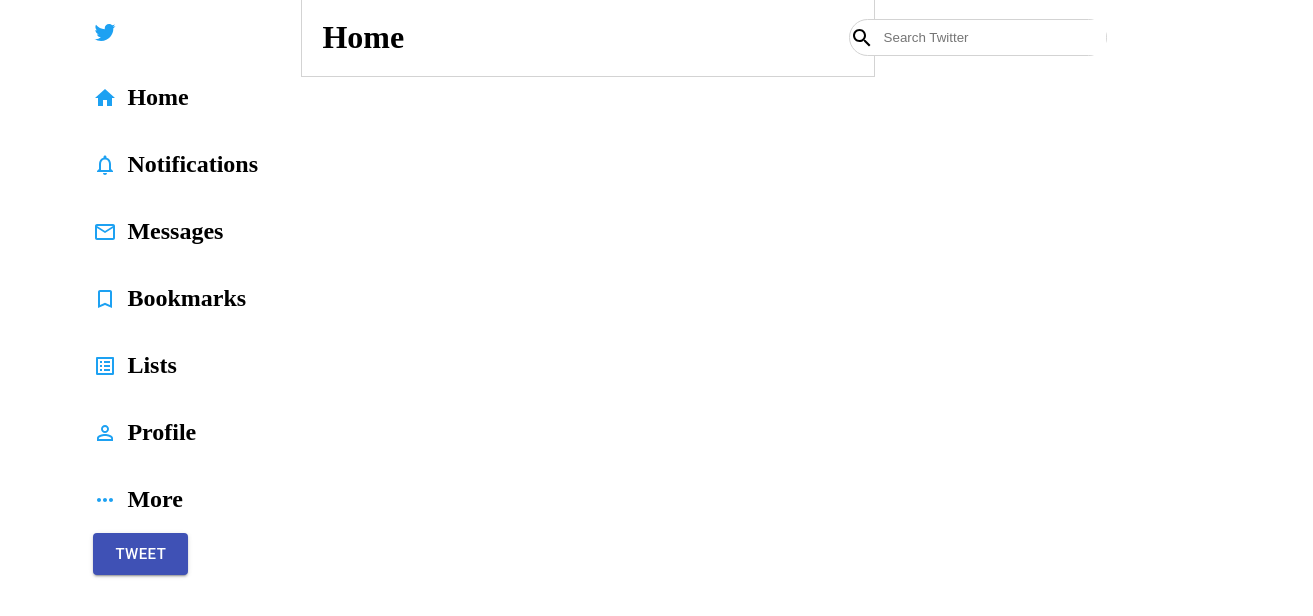
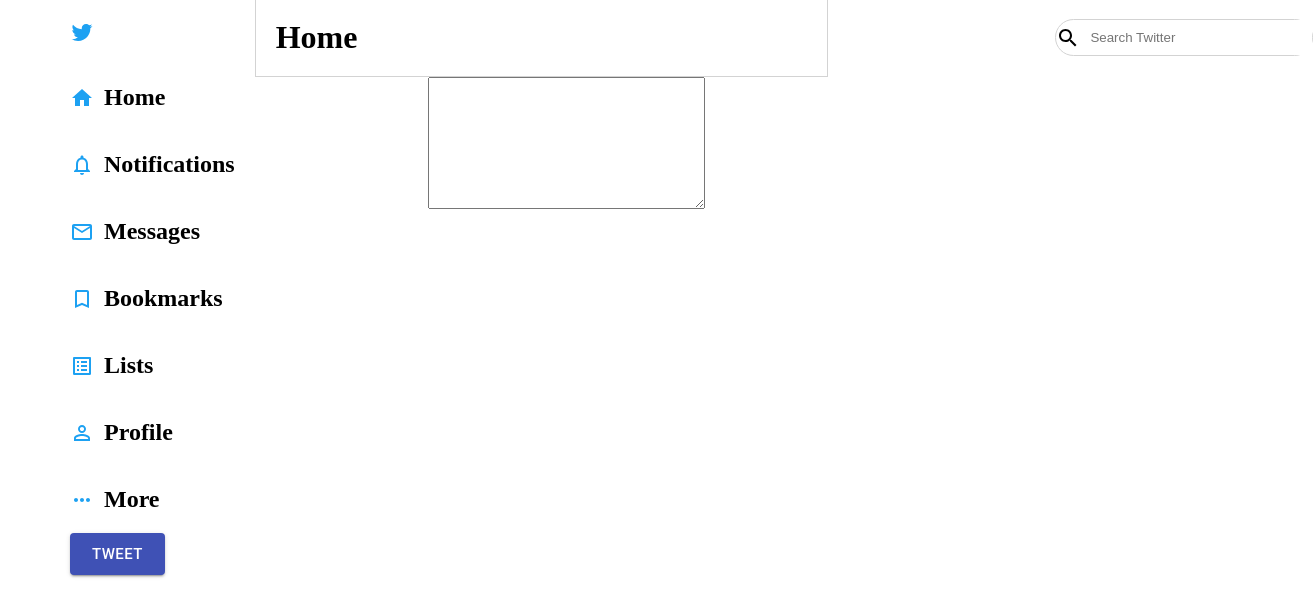
Before and after one commit to vermad843/Twitter-clone, a React (Create React App) app: page / in a window 1280 px wide. Shown: the top 616 px of the page, 1313 px wide, since content can reach past the window. Built offline with nearby package versions, Linux system fonts and the light colour scheme.

Commit message:
textarea

```diff
--- a/src/Header.css
+++ b/src/Header.css
@@ -27,3 +27,11 @@
     bottom : 75px;
     left : 50px;
 }
+
+.header__textarea >textarea{
+    position : relative;
+    right : 500px;
+    top : 32px;
+    padding : 50px;
+
+}
--- a/src/Header.js
+++ b/src/Header.js
@@ -10,6 +10,9 @@
             <div className = "header__mid">
                 <h1>Home</h1>
             </div>
+            <div className = "header__textarea">
+                <textarea></textarea>
+            </div>
         </div>
     )
 }
--- a/src/Sidebar.css
+++ b/src/Sidebar.css
@@ -8,4 +8,5 @@
     padding : 10px 20px;
     position : relative;
     left : 70px;
+    border-radius: 999px;
 }
```
